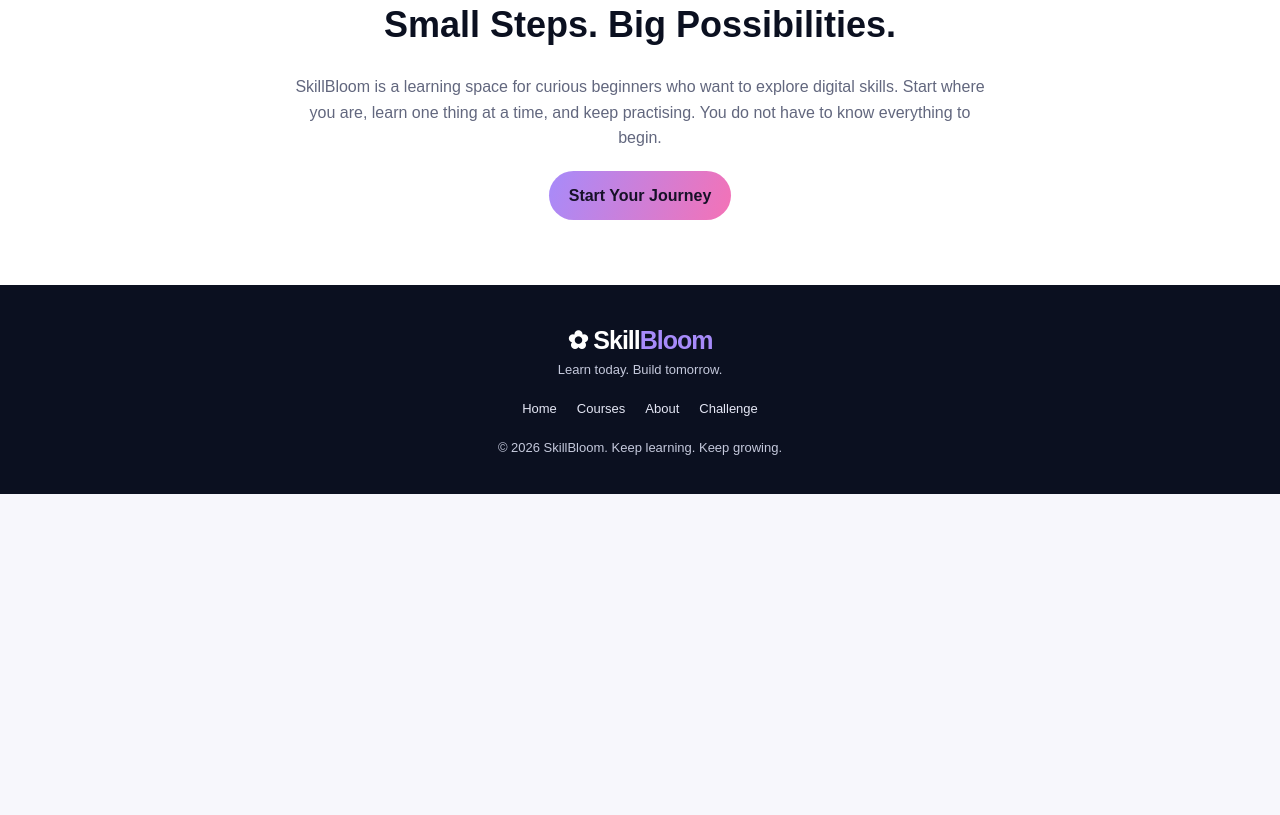
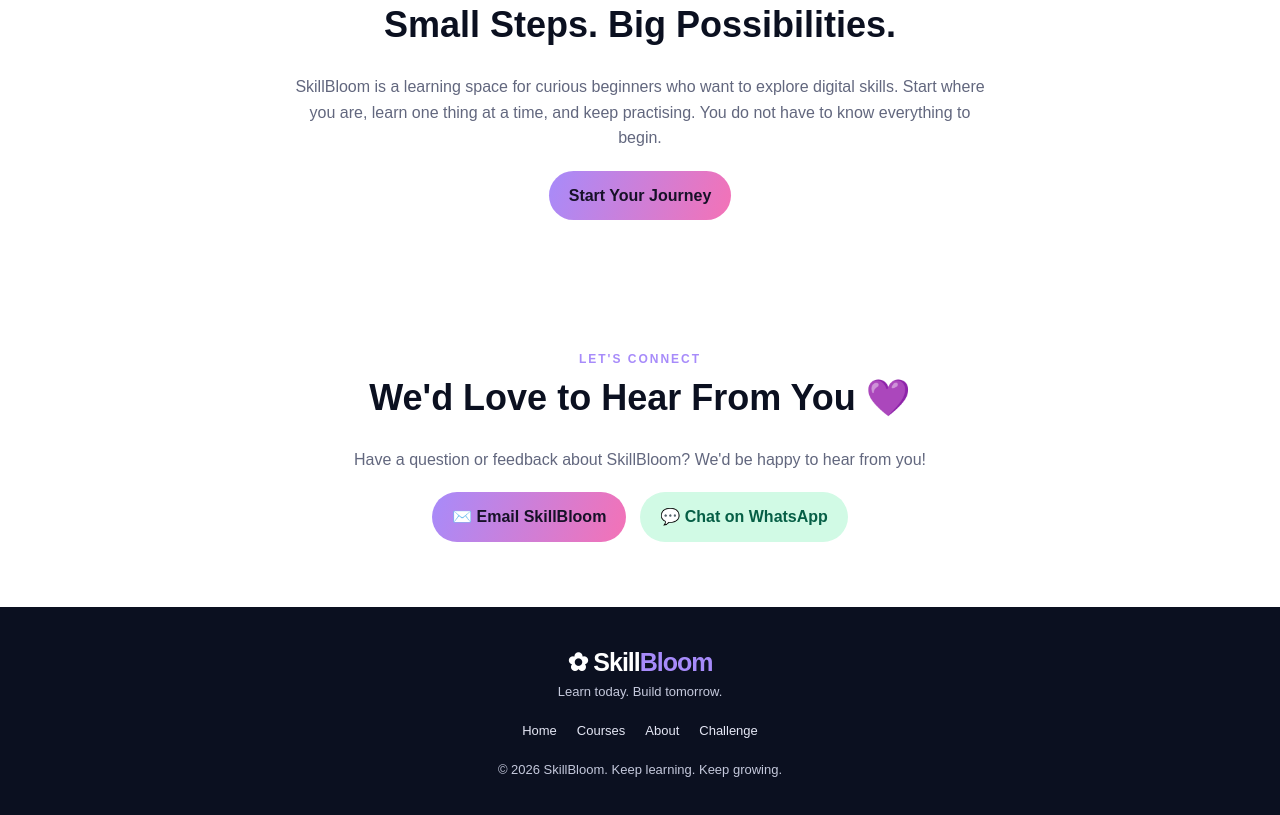
Before and after one commit to peck38649-collab/bug-free-disco, a plain HTML site: page index.html in a window 1280 px wide. Shown: the part 1786-2601 px from the top of the page. Before the commit the page ends 2280 px from the top, so only its background shows below. Drawn offline with Linux system fonts and the light colour scheme.

Commit message:
Update index.html

```diff
--- a/index.html
+++ b/index.html
@@ -467,6 +467,32 @@ footer p { color: var(--muted); font-size: 13px; }
   </p>
   <a class="button button-primary" href="#courses">Start Your Journey</a>
 </section>
+
+<section class="about" id="contact">
+  <div class="section-heading">
+    <div class="eyebrow">LET'S CONNECT</div>
+    <h2>We'd Love to Hear From You 💜</h2>
+  </div>
+
+  <p>
+    Have a question or feedback about SkillBloom?
+    We'd be happy to hear from you!
+  </p>
+
+  <div style="display:flex; justify-content:center; gap:14px; flex-wrap:wrap;">
+    <a class="button button-primary"
+       href="mailto:peculiarufomba34@gmail.com">
+      ✉️ Email SkillBloom
+    </a>
+
+    <a class="button"
+       style="background:#d1fae5; color:#065f46;"
+       href="https://wa.me/234XXXXXXXXXX">
+      💬 Chat on WhatsApp
+    </a>
+  </div>
+</section>
+
 </main>
 
 <footer>
```
